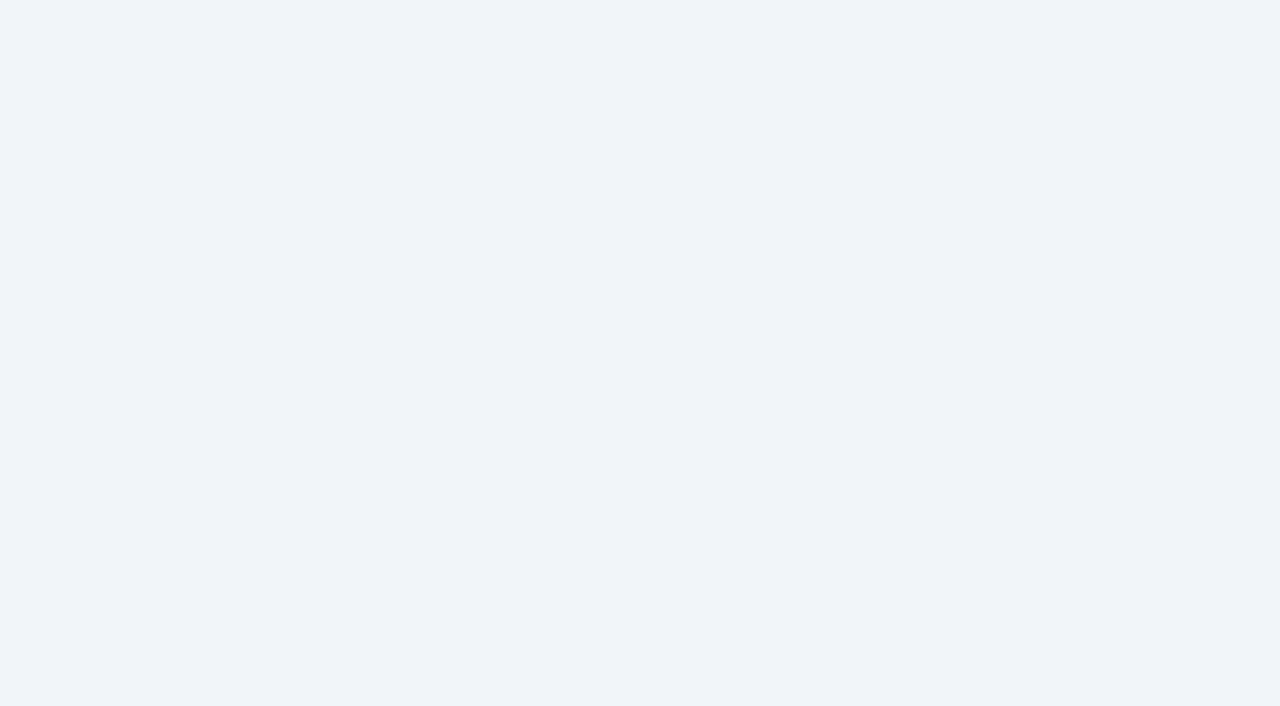
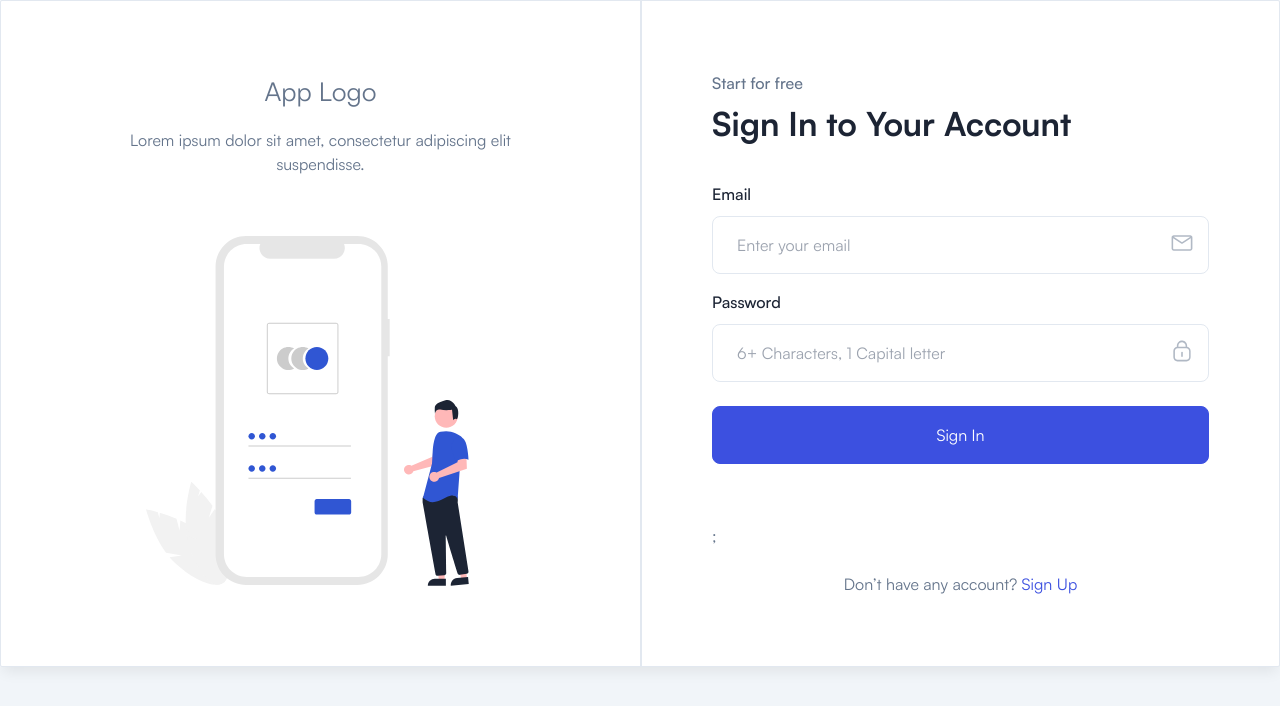
Before and after one commit to ashrafali2000/sourceCode-hackaton-2, a React (Create React App) app in the folder frontend/: page /auth/signin in a window 1280 px wide. Before the commit this address had no page. Shown: the top 706 px of the page. Built offline with nearby package versions, Linux system fonts and the light colour scheme.

Commit message:
upadate google provider

```diff
--- a/frontend/src/App.js
+++ b/frontend/src/App.js
@@ -57,13 +57,13 @@ function App() {
         }}
       >
         <Routes>
-          <Route path="/dashboard" element={<ECommerce />} />
+          <Route path="/auth/signin" element={<SignIn />} />
           <Route path="/auth/signup" element={<SignUp />} />
           <Route element={<DefaultLayout />}>
             {!token ? (
-              <Route index element={<SignIn />} />
+              navigate("/auth/signin")
             ) : (
-              navigate("/dashboard")
+              <Route index element={<ECommerce />} />
             )}
             {routes.map((route, index) => {
               const { path, component: Component } = route;
```
Also changed, not shown: frontend/src/index.js (+4 -4 lines).
